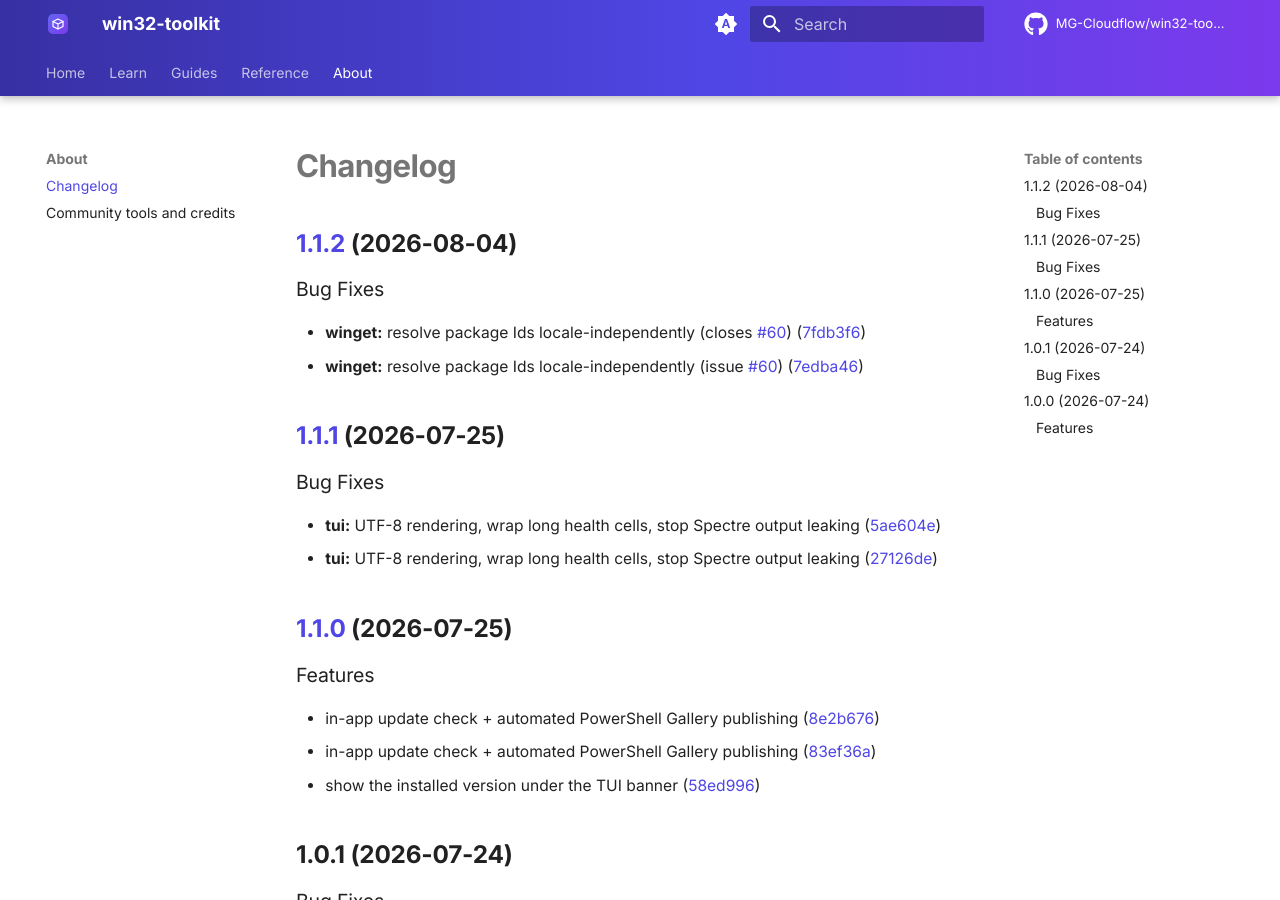
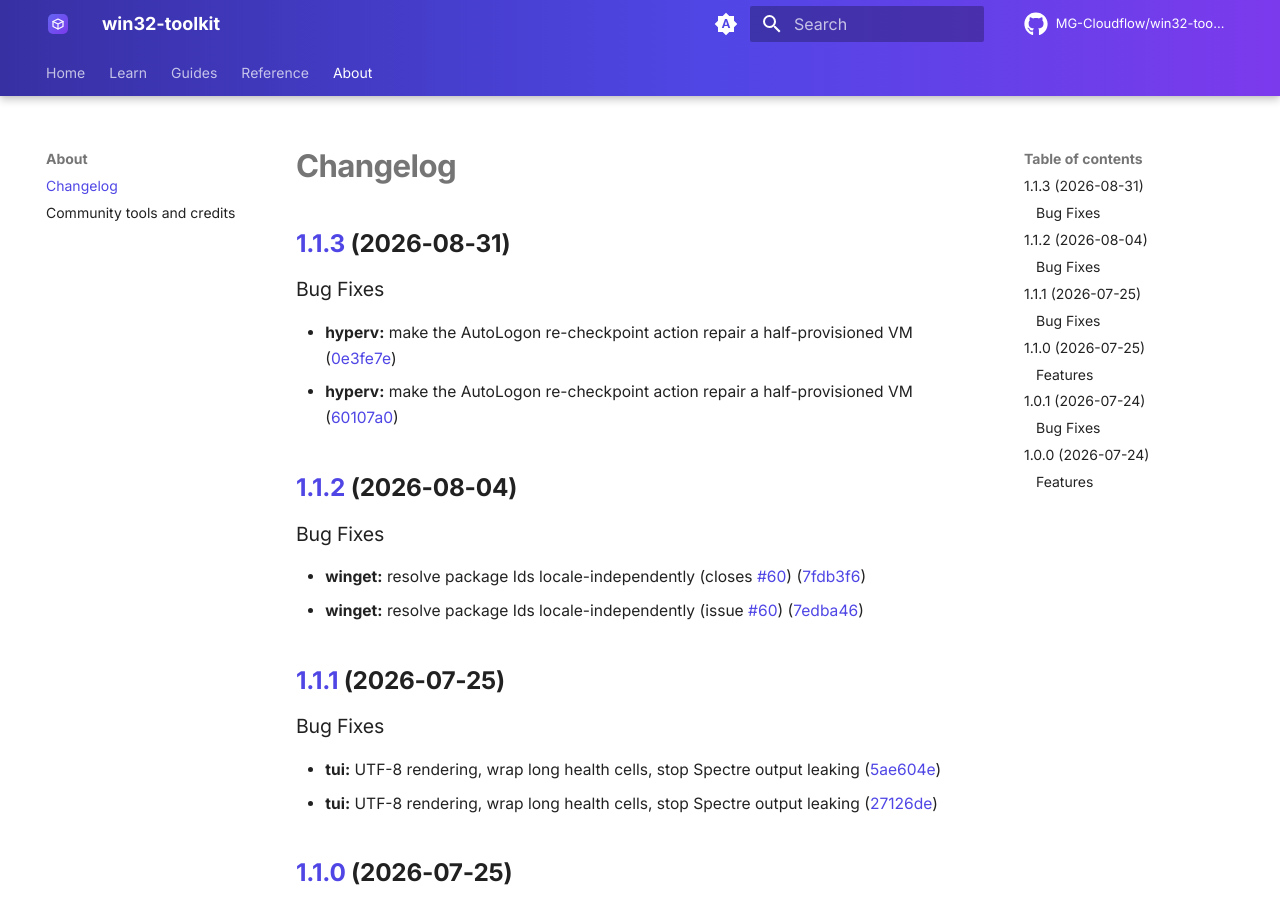
Before and after one commit to MG-Cloudflow/win32-toolkit, an MkDocs documentation site: the page built from docs/changelog.md, in a window 1280 px wide and 900 px high. Built offline with MkDocs 1.6.1 and Material for MkDocs 9.7.7, drawn with Linux system fonts in a browser that asks for light colours; comment, search, counter and statistics services are not loaded.

Commit message:
chore(main): release 1.1.3

```diff
--- a/docs/changelog.md
+++ b/docs/changelog.md
@@ -1,4 +1,12 @@
 # Changelog
+
+## [1.1.3](https://github.com/MG-Cloudflow/win32-toolkit/compare/v1.1.2...v1.1.3) (2026-08-31)
+
+
+### Bug Fixes
+
+* **hyperv:** make the AutoLogon re-checkpoint action repair a half-provisioned VM ([0e3fe7e](https://github.com/MG-Cloudflow/win32-toolkit/commit/0e3fe7ef59603bcb521654e4ae19701fbff8ed93))
+* **hyperv:** make the AutoLogon re-checkpoint action repair a half-provisioned VM ([60107a0](https://github.com/MG-Cloudflow/win32-toolkit/commit/60107a00e357b379eef4dda930efa562087a074e))
 
 ## [1.1.2](https://github.com/MG-Cloudflow/win32-toolkit/compare/v1.1.1...v1.1.2) (2026-08-04)
 
```
Also changed, not shown: .release-please-manifest.json, 1 other file.
